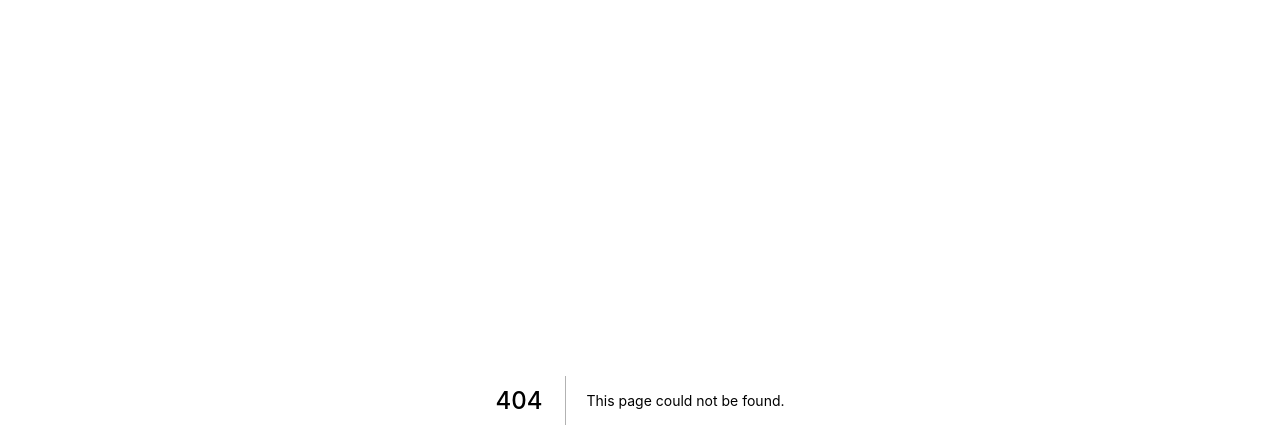
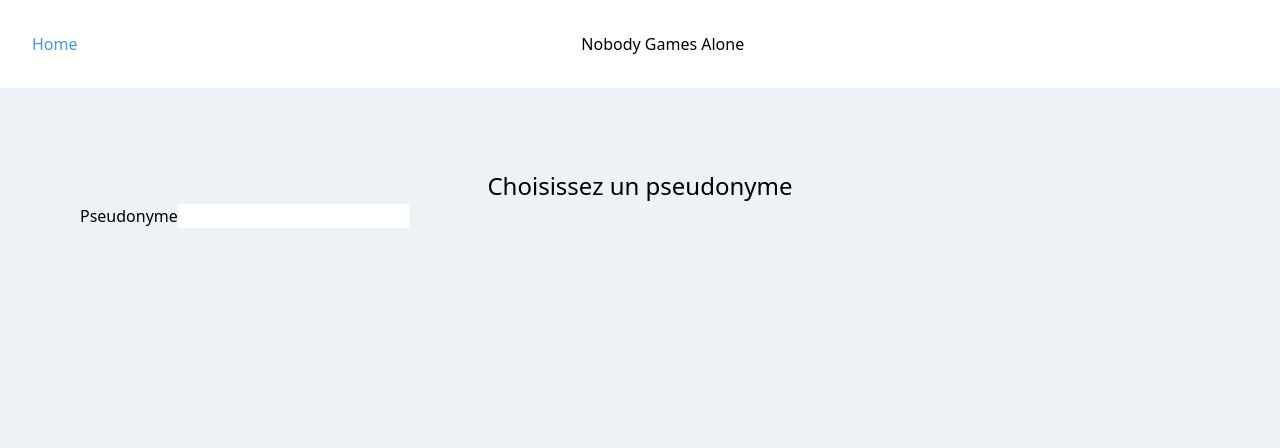
Before and after one commit to Balatzar/nobody-games-alone, a Next.js app: page /users/new in a window 1280 px wide. Before the commit this address had no page. Shown: the top 448 px of the page. Built offline with nearby package versions, Linux system fonts and the light colour scheme.

Commit message:
Setup users

```diff
--- a/components/nav.js
+++ b/components/nav.js
@@ -1,4 +1,6 @@
 import Link from "next/link";
+import { useEffect, useState } from "react";
+import { parseCookies } from "nookies";
 
 const links = [
   // { href: 'https://github.com/vercel/next.js', label: 'GitHub' },
@@ -6,6 +8,15 @@ const links = [
 ];
 
 export default function Nav({ title }) {
+  const [username, setUsername] = useState("");
+
+  useEffect(() => {
+    const cookies = parseCookies(document.cookie);
+    if (cookies && cookies.username) {
+      setUsername(cookies.username);
+    }
+  });
+
   return (
     <nav>
       <ul className="flex justify-between items-center p-8">
@@ -23,6 +34,13 @@ export default function Nav({ title }) {
               </a>
             </li>
           ))}
+          {!!username && (
+            <li key={username}>
+              <a href={`/dashboard`} className="btn-blue no-underline">
+                {username}
+              </a>
+            </li>
+          )}
         </ul>
       </ul>
     </nav>
--- a/db/createDb.js
+++ b/db/createDb.js
@@ -2,6 +2,8 @@ const db = require("../db");
 
 (async function() {
   const res = await db.query(`
+    CREATE EXTENSION IF NOT EXISTS "uuid-ossp";
+
     DROP TABLE IF EXISTS games;
     CREATE TABLE games (
       id SERIAL PRIMARY KEY,
@@ -14,7 +16,16 @@ const db = require("../db");
       id SERIAL PRIMARY KEY,
       start_time TIMESTAMPTZ NOT NULL,
       end_time TIMESTAMPTZ NOT NULL
-    )
+    );
+
+    DROP TABLE IF EXISTS users;
+    CREATE TABLE users (
+      id SERIAL PRIMARY KEY,
+      temp_token uuid DEFAULT uuid_generate_v4(),
+      username VARCHAR(100) NOT NULL UNIQUE
+    );
+    CREATE INDEX idx_user_temp_token
+    ON users(temp_token);
   `);
   console.log(res);
 
--- a/package.json
+++ b/package.json
@@ -11,6 +11,7 @@
     "@8base/api-client": "^1.4.0",
     "moment": "^2.29.1",
     "next": "latest",
+    "nookies": "^2.5.0",
     "pg": "^8.4.2",
     "react": "^16.13.1",
     "react-big-calendar": "^0.28.1",
--- /dev/null
+++ b/pages/api/users/index.js
@@ -0,0 +1,20 @@
+const db = require("../../../db");
+
+export default async function index(req, res) {
+  console.log(req.body);
+  const query = `
+    INSERT INTO users (username)
+    VALUES
+      ('${JSON.parse(req.body).username}')
+    RETURNING temp_token, username;
+  `;
+  try {
+    const response = await db.query(query);
+
+    res.statusCode = 200;
+    res.end(JSON.stringify(response.rows));
+  } catch (error) {
+    res.statusCode = 400;
+    res.end(JSON.stringify(error));
+  }
+}
--- a/pages/games/new.js
+++ b/pages/games/new.js
@@ -55,7 +55,7 @@ export default function GamesNew() {
       <div className="p-20 bg-gray-200 h-screen overflow-scroll pb-30">
         <h3 className="text-center text-2xl">Sélectionner des jeux</h3>
         <form onSubmit={searchGame}>
-          <label htmlFor="q">Nom</label>
+          <label>Nom</label>
           <input
             type="text"
             name="q"
--- a/pages/index.js
+++ b/pages/index.js
@@ -1,7 +1,18 @@
 import Nav from "../components/nav";
 import Link from "next/link";
+import { useEffect, useState } from "react";
+import { parseCookies } from "nookies";
 
 export default function IndexPage() {
+  const [username, setUsername] = useState("");
+
+  useEffect(() => {
+    const cookies = parseCookies(document.cookie);
+    if (cookies && cookies.username) {
+      setUsername(cookies.username);
+    }
+  });
+
   return (
     <div>
       <Nav />
@@ -13,11 +24,19 @@ export default function IndexPage() {
           Un site pour trouver des gens avec qui jouer.
         </h3>
         <div className="justify-center pt-4 flex">
-          <Link href="/games/new">
-            <button className="bg-blue-500 hover:bg-blue-700 text-white font-bold py-2 px-4 rounded text-center">
-              C'est parti !
-            </button>
-          </Link>
+          {!!username ? (
+            <Link href="/dashboard">
+              <button className="bg-blue-500 hover:bg-blue-700 text-white font-bold py-2 px-4 rounded text-center">
+                Ma dashboard
+              </button>
+            </Link>
+          ) : (
+            <Link href="/users/new">
+              <button className="bg-blue-500 hover:bg-blue-700 text-white font-bold py-2 px-4 rounded text-center">
+                C'est parti !
+              </button>
+            </Link>
+          )}
         </div>
       </div>
       <div className="container p-20">
@@ -43,7 +62,7 @@ export default function IndexPage() {
               </li>
               <li>
                 Choisir des jeux via la rechercher IGDB et les stocker dans
-                8base s'ils n'existent pas
+                postgres s'ils n'existent pas
               </li>
               <li>Choisir des crénaux de disponibilité via un calendrier</li>
             </ul>
--- /dev/null
+++ b/pages/users/new.js
@@ -0,0 +1,54 @@
+import Nav from "../../components/nav";
+import { useState } from "react";
+import { useRouter } from "next/router";
+import { setCookie } from "nookies";
+
+export default function UserNew() {
+  const [username, setUsername] = useState("");
+  const router = useRouter();
+
+  async function submitUser(event) {
+    event.preventDefault();
+
+    const query = {
+      method: "POST",
+      body: JSON.stringify({ username }),
+    };
+
+    const res = await fetch(`/api/users`, query);
+    const data = await res.json();
+    const { temp_token, username: savedusername } = data[0];
+    setCookie(null, "temp-token", temp_token, {
+      maxAge: 10 * 365 * 24 * 60 * 60, // 10 years
+      path: "/",
+      sameSite: "strict",
+    });
+    setCookie(null, "username", savedusername, {
+      maxAge: 10 * 365 * 24 * 60 * 60, // 10 years
+      path: "/",
+      sameSite: "strict",
+    });
+    router.push(`/games/new`);
+  }
+
+  return (
+    <>
+      <Nav title={true} />
+
+      <div className="p-20 bg-gray-200 h-screen overflow-scroll pb-30">
+        <h3 className="text-center text-2xl">Choisissez un pseudonyme</h3>
+        <form onSubmit={submitUser}>
+          <label>Pseudonyme</label>
+          <input
+            type="text"
+            name="username"
+            value={username}
+            onChange={(event) => {
+              setUsername(event.target.value);
+            }}
+          />
+        </form>
+      </div>
+    </>
+  );
+}
```
Also changed, not shown: 1 other file (tests, documents, lock files or other folders).
